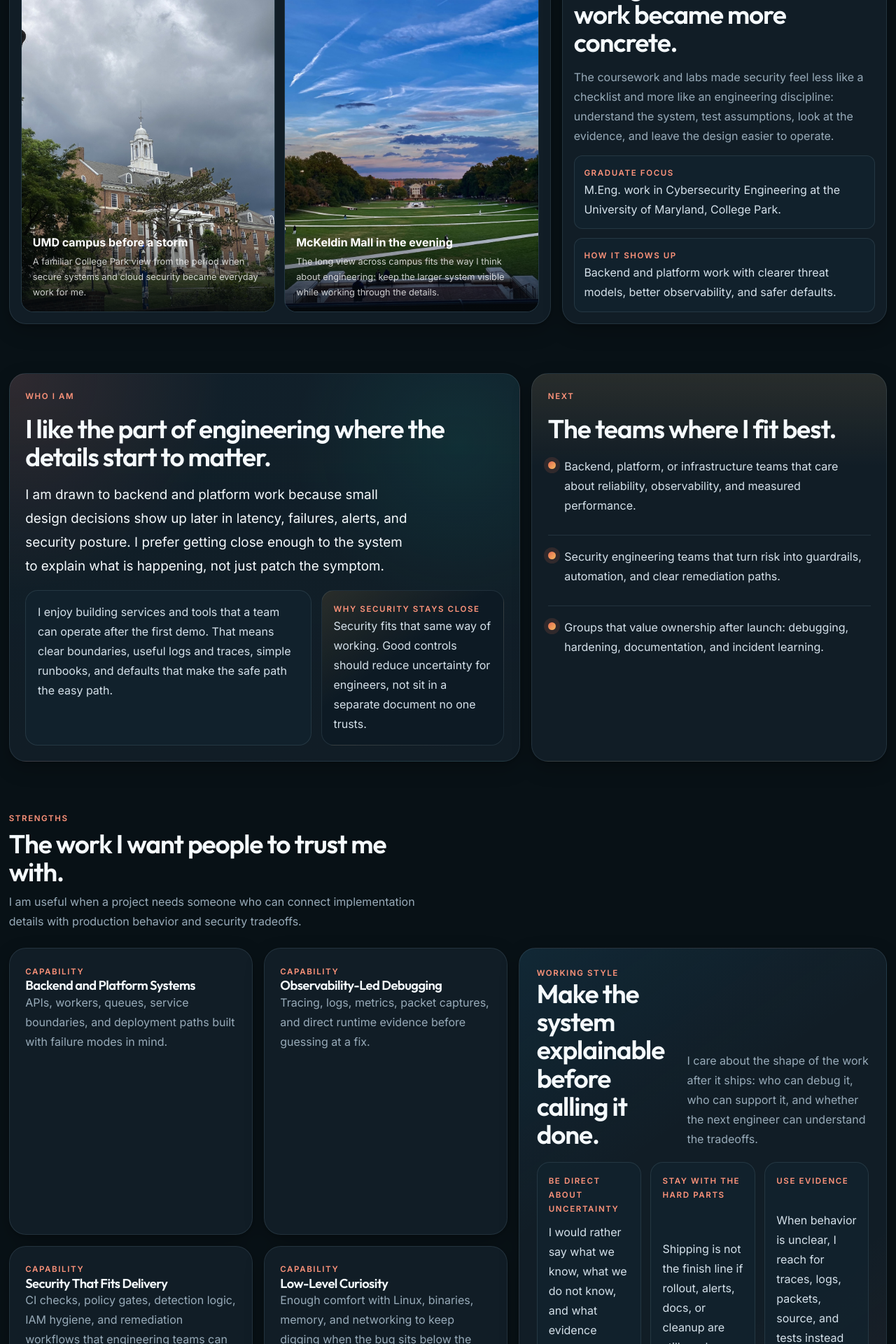
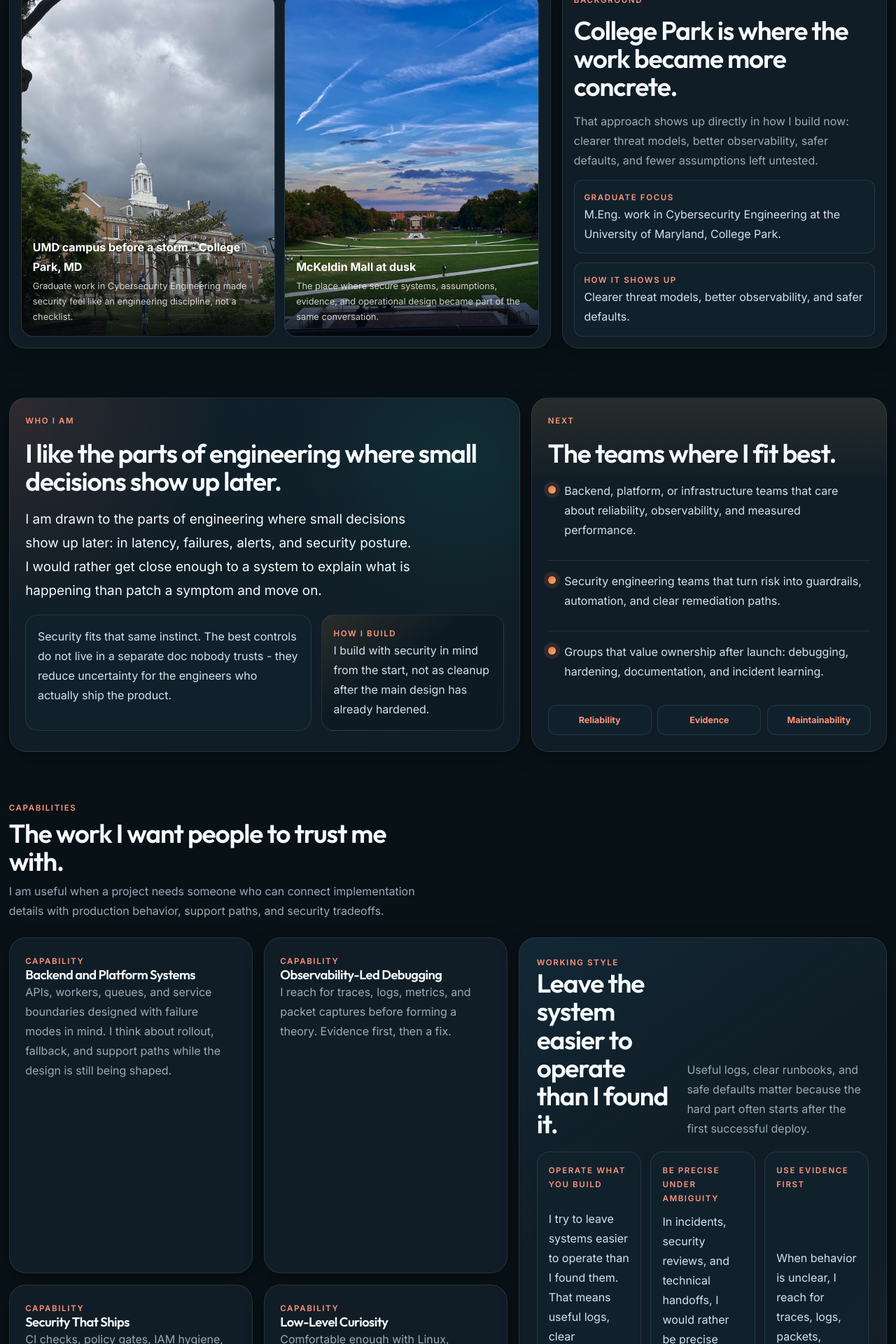
Before and after one commit to AtharvaG109/BIO, a Next.js app: page /about in a window 1280 px wide. Shown: the part 880-2800 px from the top of the page at 70% size. Built offline with nearby package versions, Linux system fonts and the light colour scheme; no server answers.

Commit message:
feat(about): sharpen positioning copy

```diff
--- a/app/about/page.jsx
+++ b/app/about/page.jsx
@@ -13,7 +13,7 @@ import {
 } from "@/lib/site-data";
 
 const aboutDescription =
-  "About Atharva Gham, a backend, platform, and security engineer shaped by graduate cybersecurity work at the University of Maryland.";
+  "About Atharva Gham, a backend, platform, and security engineer who builds systems that hold up under pressure.";
 
 export const metadata = {
   title: "About",
@@ -41,16 +41,16 @@ const aboutSchema = [
 
 const profileVisuals = [
   {
-    title: "UMD campus before a storm",
+    title: "UMD campus before a storm - College Park, MD",
     src: "/media/about-umd-campus-building.jpg",
     alt: "Brick University of Maryland campus building with a white cupola under dark storm clouds.",
-    note: "A familiar College Park view from the period when secure systems and cloud security became everyday work for me."
+    note: "Graduate work in Cybersecurity Engineering made security feel like an engineering discipline, not a checklist."
   },
   {
-    title: "McKeldin Mall in the evening",
+    title: "McKeldin Mall at dusk",
     src: "/media/about-umd-mall-local.jpg",
     alt: "Wide view across McKeldin Mall at the University of Maryland under a blue evening sky.",
-    note: "The long view across campus fits the way I think about engineering: keep the larger system visible while working through the details."
+    note: "The place where secure systems, assumptions, evidence, and operational design became part of the same conversation."
   }
 ];
 
@@ -58,43 +58,43 @@ const aboutStrengths = [
   {
     title: "Backend and Platform Systems",
     body:
-      "APIs, workers, queues, service boundaries, and deployment paths built with failure modes in mind."
+      "APIs, workers, queues, and service boundaries designed with failure modes in mind. I think about rollout, fallback, and support paths while the design is still being shaped."
   },
   {
     title: "Observability-Led Debugging",
     body:
-      "Tracing, logs, metrics, packet captures, and direct runtime evidence before guessing at a fix."
+      "I reach for traces, logs, metrics, and packet captures before forming a theory. Evidence first, then a fix."
   },
   {
-    title: "Security That Fits Delivery",
+    title: "Security That Ships",
     body:
-      "CI checks, policy gates, detection logic, IAM hygiene, and remediation workflows that engineering teams can maintain."
+      "CI checks, policy gates, IAM hygiene, and detection logic that engineering teams can actually maintain. Not security theater."
   },
   {
     title: "Low-Level Curiosity",
     body:
-      "Enough comfort with Linux, binaries, memory, and networking to keep digging when the bug sits below the application layer."
+      "Comfortable enough with Linux, networking, and memory to keep digging when the bug lives below the application layer."
   }
 ];
 
 const workingPrinciples = [
   {
-    title: "Be Direct About Uncertainty",
+    title: "Operate What You Build",
     body:
-      "I would rather say what we know, what we do not know, and what evidence would settle it than oversell a guess.",
-    signal: "Useful in incidents, security reviews, and technical handoffs."
+      "I try to leave systems easier to operate than I found them. That means useful logs, clear runbooks, and defaults that make the safe path the obvious one.",
+    signal: "The work is not done if the next engineer cannot reason about it."
   },
   {
-    title: "Stay With the Hard Parts",
+    title: "Be Precise Under Ambiguity",
     body:
-      "Shipping is not the finish line if rollout, alerts, docs, or cleanup are still weak.",
-    signal: "Ownership means making the system easier to live with."
+      "In incidents, security reviews, and technical handoffs, I would rather be precise about what we know and what we do not than oversell a guess.",
+    signal: "Good context saves more time than confident wrong answers."
   },
   {
-    title: "Use Evidence",
+    title: "Use Evidence First",
     body:
       "When behavior is unclear, I reach for traces, logs, packets, source, and tests instead of debating from memory.",
-    signal: "It keeps discussions concrete and fixes defensible."
+    signal: "It keeps fixes defensible."
   }
 ];
 
@@ -147,8 +147,8 @@ export default function AboutPage() {
       <StructuredData data={aboutSchema} />
       <PageHero
         eyebrow="About"
-        title="I build backend, platform, and security systems that are easier to understand under pressure."
-        copy="My best work sits close to runtime behavior: APIs, services, telemetry, deployments, security controls, and the debugging path when something breaks. I like practical engineering over polished buzzwords."
+        title="I build backend and security systems that hold up under pressure - and are easier to understand when they don't."
+        copy="My best work sits close to runtime behavior: APIs, workers, queues, telemetry, deployments, security controls, and the debugging path when something breaks."
         actions={[
           { label: "View experience", href: "/experience/", variant: "primary" },
           { label: "Request intro", href: "/contact/", variant: "secondary" }
@@ -159,8 +159,8 @@ export default function AboutPage() {
         <AnimateIn delay={0.04}>
           <SectionHeading
             eyebrow="University of Maryland"
-            title="The place that sharpened how I think about security."
-            copy="My graduate work at UMD gave me a stronger base in secure systems, cloud security, offensive practice, and defensive engineering. The photos keep that background grounded in the place where the work happened."
+            title="The place that made security feel like engineering."
+            copy="My graduate work at UMD in Cybersecurity Engineering made security feel less like a checklist and more like an engineering discipline: understand the system, test assumptions, look at the evidence, and leave the design easier to operate."
           />
         </AnimateIn>
 
@@ -189,9 +189,8 @@ export default function AboutPage() {
             <p className="eyebrow">Background</p>
             <h2>College Park is where the work became more concrete.</h2>
             <p className="muted">
-              The coursework and labs made security feel less like a checklist and more like an
-              engineering discipline: understand the system, test assumptions, look at the evidence,
-              and leave the design easier to operate.
+              That approach shows up directly in how I build now: clearer threat models, better
+              observability, safer defaults, and fewer assumptions left untested.
             </p>
             <div className="about-photo-note-grid">
               <article>
@@ -200,7 +199,7 @@ export default function AboutPage() {
               </article>
               <article>
                 <p className="micro-label">How it shows up</p>
-                <p>Backend and platform work with clearer threat models, better observability, and safer defaults.</p>
+                <p>Clearer threat models, better observability, and safer defaults.</p>
               </article>
             </div>
           </AnimateIn>
@@ -211,25 +210,25 @@ export default function AboutPage() {
         <div className="about-intro-grid">
           <AnimateIn className="surface panel-card about-story-panel" delay={0.06}>
             <p className="eyebrow">Who I Am</p>
-            <h2>I like the part of engineering where the details start to matter.</h2>
+            <h2>I like the parts of engineering where small decisions show up later.</h2>
             <p className="about-lead">
-              I am drawn to backend and platform work because small design decisions show up later
-              in latency, failures, alerts, and security posture. I prefer getting close enough to
-              the system to explain what is happening, not just patch the symptom.
+              I am drawn to the parts of engineering where small decisions show up later: in latency,
+              failures, alerts, and security posture. I would rather get close enough to a system to
+              explain what is happening than patch a symptom and move on.
             </p>
             <div className="about-story-grid">
               <article className="about-story-note">
                 <p>
-                  I enjoy building services and tools that a team can operate after the first demo.
-                  That means clear boundaries, useful logs and traces, simple runbooks, and defaults
-                  that make the safe path the easy path.
+                  Security fits that same instinct. The best controls do not live in a separate doc
+                  nobody trusts - they reduce uncertainty for the engineers who actually ship the
+                  product.
                 </p>
               </article>
               <article className="about-story-note about-story-note-accent">
-                <p className="micro-label">Why security stays close</p>
+                <p className="micro-label">How I build</p>
                 <p>
-                  Security fits that same way of working. Good controls should reduce uncertainty
-                  for engineers, not sit in a separate document no one trusts.
+                  I build with security in mind from the start, not as cleanup after the main design
+                  has already hardened.
                 </p>
               </article>
             </div>
@@ -252,6 +251,11 @@ export default function AboutPage() {
                 <p>Groups that value ownership after launch: debugging, hardening, documentation, and incident learning.</p>
               </article>
             </div>
+            <div className="about-signal-strip" aria-label="Signals I optimize for">
+              <span>Reliability</span>
+              <span>Evidence</span>
+              <span>Maintainability</span>
+            </div>
           </AnimateIn>
         </div>
       </section>
@@ -259,9 +263,9 @@ export default function AboutPage() {
       <section className="section-block">
         <AnimateIn delay={0.04}>
           <SectionHeading
-            eyebrow="Strengths"
+            eyebrow="Capabilities"
             title="The work I want people to trust me with."
-            copy="I am useful when a project needs someone who can connect implementation details with production behavior and security tradeoffs."
+            copy="I am useful when a project needs someone who can connect implementation details with production behavior, support paths, and security tradeoffs."
           />
         </AnimateIn>
 
@@ -280,11 +284,11 @@ export default function AboutPage() {
             <div className="home-collaboration-head">
               <div>
                 <p className="eyebrow">Working style</p>
-                <h2>Make the system explainable before calling it done.</h2>
+                <h2>Leave the system easier to operate than I found it.</h2>
               </div>
               <p className="muted home-collaboration-copy">
-                I care about the shape of the work after it ships: who can debug it, who can support
-                it, and whether the next engineer can understand the tradeoffs.
+                Useful logs, clear runbooks, and safe defaults matter because the hard part often
+                starts after the first successful deploy.
               </p>
             </div>
 
--- a/app/globals.css
+++ b/app/globals.css
@@ -1842,6 +1842,26 @@ ul {
   box-shadow: 0 0 0 6px var(--accent-soft);
 }
 
+.about-signal-strip {
+  display: grid;
+  grid-template-columns: repeat(3, minmax(0, 1fr));
+  gap: 0.55rem;
+  margin-top: 0.15rem;
+}
+
+.about-signal-strip span {
+  display: inline-flex;
+  justify-content: center;
+  min-width: 0;
+  padding: 0.62rem 0.45rem;
+  border-radius: var(--radius-sm);
+  border: 1px solid var(--line);
+  background: var(--surface-soft);
+  color: var(--accent-strong);
+  font-size: 0.78rem;
+  font-weight: 700;
+}
+
 .identity-lead {
   max-width: 46ch;
   font-size: clamp(1.05rem, 1.6vw, 1.2rem);
```
